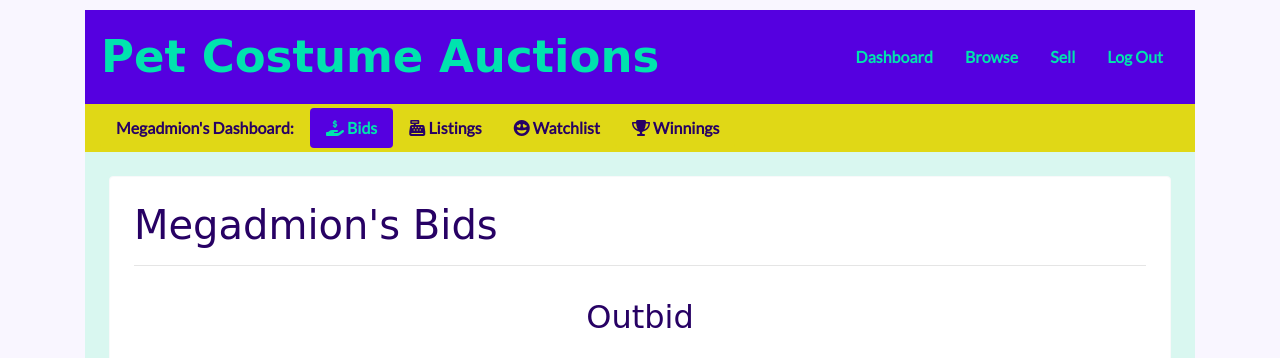
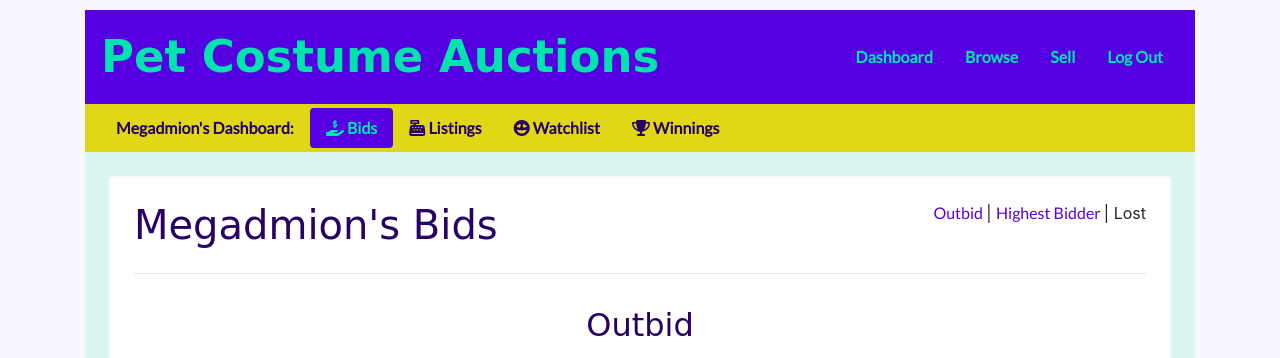
Before and after one commit to zanyfunster/commerce, a Django app: page / in a window 1280 px wide. Shown: the top 358 px of the page. Run offline with Django 3.2, Linux system fonts and the light colour scheme; a user stored in the database is signed in; data comes from the database, SQL or seed files in the repository; both versions use the stored data as it was after the commit; some libraries are stand-ins or nearby versions; some web fonts are replaced.

Commit message:
final tweaks to styling

```diff
--- a/auctions/templates/auctions/category.html
+++ b/auctions/templates/auctions/category.html
@@ -2,7 +2,7 @@
 {% load my_filters %}
 
 {% block title %}
-    Pet Costumes Auction
+    : {{ category }} Costumes
 {% endblock %}
 
 {% block body %}
--- a/auctions/templates/auctions/index.html
+++ b/auctions/templates/auctions/index.html
@@ -54,10 +54,16 @@
                 <div class="tab-content" id="pills-tabContent">
 
                     <div class="tab-pane show active" id="pills-bids" role="tabpanel" aria-labelledby="pills-bids-tab">
+                        <div class="d-inline-flex justify-content-between w-100 m-0 p-0">
+                            <div><h1>{{ user | capfirst }}'s Bids </h1></div>
+                            <div>
+                                <span class="sub-sub-nav">{% if outbid|length > 0 %}<a href="#outbid"> {% endif %} Outbid {% if outbid|length > 0 %}</a>{% endif %}  |
+                                {% if high|length > 0 %} <a href="#high"> {% endif %} Highest Bidder {% if high|length > 0 %}</a>{% endif %} |
+                                {% if lost|length > 0 %} <a href="#lost"> {% endif %} Lost {% if lost|length > 0 %}</a>{% endif %}</span>
+                            </div>
 
-                        <h1>{{ user | capfirst }}'s Bids</h1>
-
-                        <hr>
+                        </div>
+                        <hr id="outbid">
 
                         {% if outbid|length == 0 and high|length == 0 and lost|length == 0 %}
                         <p>No bids yet! Better start <a href="{% url 'browse' %}">browsing!</a></p>
@@ -71,7 +77,7 @@
                             {% for listing in outbid %}
                             <div class="card text-center" style="width: 18rem;">
                                 <img class="card-img-top card-img-thumbnail" src="{{ listing.item.imageURL }}" alt="Card image cap"></a>
-                                <div class="card-img-overlay img-price-bg">{{ listing.item.current_price | currency }}</div>
+                                <div class="card-img-overlay img-price-bg"><div class="img-price-txt">{{ listing.item.current_price | currency }}</div></div>
                                 <div class="card-body">
                                     <h5 class="card-title"><a href="{% url 'listing' listing.item.id %}"><h3>{{ listing.item.title }}</h3></a></h5>
                                          <a href="{% url 'listing' listing.item.id %}" class="btn btn-primary btn-sm">View Listing</a>
@@ -81,9 +87,11 @@
                             {% endfor %}
 
                         </div>
+
+                        {% if outbid|length > 9 %}<div class="text-center p-5 w-100"><a href="#top" class="btn btn-secondary btn-sm"><i class="fas fa-chevron-up"></i></a></div>{% endif %}
                         {% endif %}
                         {% if high|length > 0 %}
-                        <h2 class="text-center pt-3 pb-3">Highest Bidder</h2>
+                        <h2 class="text-center pt-3 pb-3" id="high">Highest Bidder</h2>
 
                         <div class="card-columns text-center">
 
@@ -99,9 +107,10 @@
                             {% endfor %}
 
                         </div>
+                        {% if high|length > 9 %}<div class="text-center p-5 w-100"><a href="#top" class="btn btn-secondary btn-sm"><i class="fas fa-chevron-up"></i></a></div>{% endif %}
                         {% endif %}
                         {% if lost|length > 0 %}
-                        <h2 class="text-center pt-3 pb-3">Lost Auctions</h2>
+                        <h2 class="text-center pt-3 pb-3" id="lost">Lost Auctions</h2>
 
                         <div class="card-columns text-center">
                             {% for listing in lost %}
@@ -116,6 +125,7 @@
 
                             {% endfor %}
                         </div>
+                        {% if lost|length > 9 %}<div class="text-center p-5 w-100"><a href="#top" class="btn btn-secondary btn-sm"><i class="fas fa-chevron-up"></i></a></div>{% endif %}
                         {% endif %}
                     </div>
                     <div class="tab-pane show" id="pills-owned" role="tabpanel" aria-labelledby="pills-owned-tab">
@@ -143,7 +153,9 @@
                             {% endfor %}
 
                         </div>
-
+                        {% if owned|length > 9 %}
+                        <div class="text-center p-5 w-100"><a href="#top" class="btn btn-secondary btn-sm"><i class="fas fa-chevron-up"></i></a></div>
+                        {% endif %}
                     </div>
                     <div class="tab-pane show" id="pills-watching" role="tabpanel" aria-labelledby="pills-watching-tab">
 
@@ -169,7 +181,9 @@
                             {% endfor %}
 
                         </div>
-
+                        {% if watchlist|length > 9 %}
+                        <div class="text-center p-5 w-100"><a href="#top" class="btn btn-secondary btn-sm"><i class="fas fa-chevron-up"></i></a></div>
+                        {% endif %}
                     </div>
                     <div class="tab-pane show" id="pills-winnings" role="tabpanel" aria-labelledby="pills-winnings-tab">
 
@@ -191,7 +205,9 @@
                             {% endfor %}
 
                         </div>
-
+                        {% if winnings|length > 9 %}
+                        <div class="text-center p-5 w-100"><a href="#top" class="btn btn-secondary btn-sm"><i class="fas fa-chevron-up"></i></a></div>
+                        {% endif %}
                     </div>
 
                 </div>
@@ -226,6 +242,9 @@
                         </div>
                         {% endfor %}
                     </div>
+                    {% if listings|length > 9 %}
+                    <div class="text-center p-5 w-100"><a href="#top" class="btn btn-secondary btn-sm"><i class="fas fa-chevron-up"></i></a></div>
+                    {% endif %}
                 </div>
                 </div>
             </div>
--- a/auctions/templates/auctions/layout.html
+++ b/auctions/templates/auctions/layout.html
@@ -54,7 +54,7 @@
             </div>
         </div>
         <div class="row">
-            <div class="col">
+            <div class="col" style="height: 80vh;">
 
 
                 {% block body %}
--- a/auctions/templates/auctions/listing.html
+++ b/auctions/templates/auctions/listing.html
@@ -2,7 +2,7 @@
 {% load my_filters %}
 
 {% block title %}
-    : {{ listing.pet_type }} {{ listing.title }}
+    : {{ listing.pet_type }} Costume: {{ listing.title }}
 {% endblock %}
 
 {% block body %}
--- a/auctions/templates/auctions/login.html
+++ b/auctions/templates/auctions/login.html
@@ -1,4 +1,8 @@
 {% extends "auctions/layout.html" %}
+
+{% block title %}
+    : Register
+{% endblock %}
 
 {% block body %}
 <div class="container main-content">
--- a/auctions/templates/auctions/new.html
+++ b/auctions/templates/auctions/new.html
@@ -1,7 +1,7 @@
 {% extends "auctions/layout.html" %}
 
 {% block title %}
-    Pet Costumes Auction: Add Listing
+    : Add Listing
 {% endblock %}
 
 {% block body %}
--- a/auctions/templates/auctions/watchlist.html
+++ b/auctions/templates/auctions/watchlist.html
@@ -1,7 +1,7 @@
 {% extends "auctions/layout.html" %}
 
 {% block title %}
-    Pet Costumes Auction
+    : Watchlist
 {% endblock %}
 
 {% block body %}
```
Also changed, not shown: db.sqlite3.
